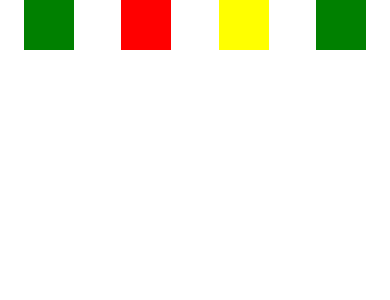
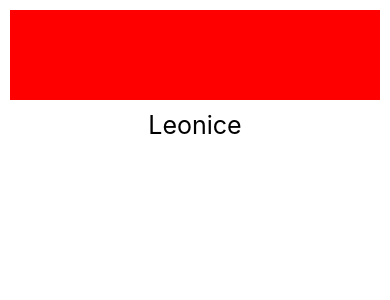
Before and after one commit to leoniceruvienski/Curso-React-Native, a React Native app in the folder meuApp/: screen / in a window 390 px wide. Shown: the top 300 px of the page. Built offline with nearby package versions, Linux system fonts and the light colour scheme.

Commit message:
Recebendo Dados

```diff
--- a/meuApp/App.js
+++ b/meuApp/App.js
@@ -1,28 +1,59 @@
 import React, { Component} from 'react';
-import { Text, View } from 'react-native';
+import { Text, View, StyleSheet, TextInput } from 'react-native';
 
 class App extends Component{
+  constructor(props){
+    super(props);
+    this.state = {
+      nome: 'Leonice'
+    };
+
+    this.pegaNome = this.pegaNome.bind(this);
+  }
+
+  pegaNome(texto){
+    if(texto.length > 0){
+      this.setState({nome: 'Bem Vindo:'+ texto});
+   }else{
+    this.setState({nome: ''})
+   }
+
+  }
 
   render(){
 
     return(
-      <View style={{flex:1, flexDirection: 'row', justifyContent: 'space-around', alignItems: 'flex-start'}}>
+    <View style={styles.container}>
 
-        <View style={{width: 50,height: 50, backgroundColor: 'green'}}>
-         </View>
+      <TextInput
+      style={styles.input}
+      placeholder= "Digite seu Nome"
+      underlineColorAndroid="transparente"
+      onChangeText={this.pegaNome}
+      />
+      <Text style={styles.texto}>{this.state.nome}</Text>
 
-        <View style={{width: 50, height: 50,backgroundColor: 'red'}}>
-        </View>
-
-        <View style={{ width: 50, height: 50, backgroundColor: 'yellow'}}></View>
-
-        <View style={{width: 50,height: 50, backgroundColor: 'green'}}>
-         </View>
-
-
-      </View>
+    </View>
     );
   }
 }
+const styles = StyleSheet.create({
+  container:{
+    flex:1,
+  },
+  input:{
+    height: 45,
+    borderWidth: 45,
+    borderColor: 'red',
+    margin: 10,
+    fontSize: 30,
+
+  },
+  texto:
+  {
+    textAlign: 'center',
+    fontSize: 25,
+  }
+});
 
 export default App;
```
